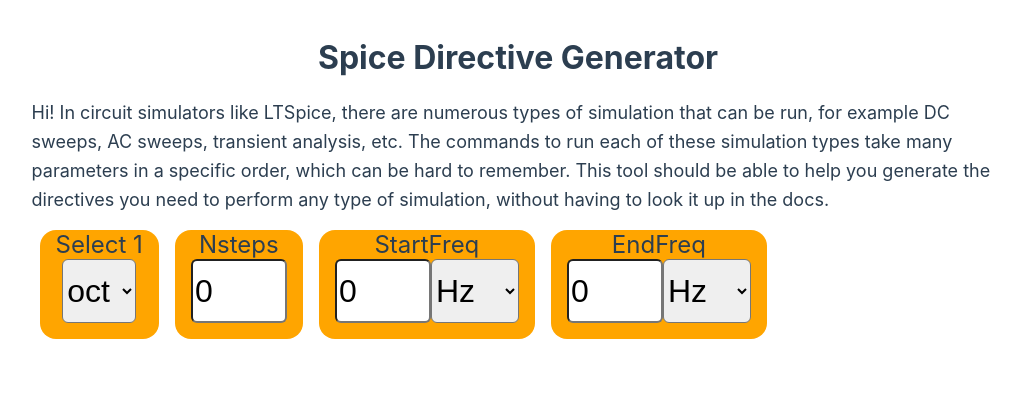
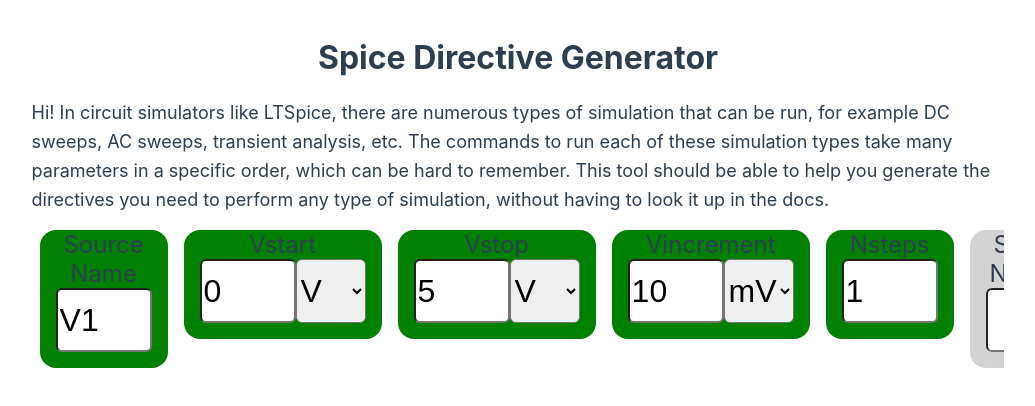
Before and after one commit to ianeyk/spice-directives, a Vue app in the folder spice-directives/: page / in a window 1280 px wide. Shown: the top 406 px of the page, without its empty margins (122-1157 px from the left). Built offline with nearby package versions, Linux system fonts and the light colour scheme; the HTML template or start-up script is replaced by a standard one.

Commit message:
fancy docopt parsing, including default values and basic optionals

```diff
--- a/spice-directives/src/components/ParameterChipUnits.vue
+++ b/spice-directives/src/components/ParameterChipUnits.vue
@@ -1,16 +1,16 @@
 <script setup lang="ts">
-import { siSuffixToExponent } from '@/constants';
-import type { siSuffix, unitsParameterProps, parameterChipValue } from '@/types';
+import { siPrefixToExponent } from '@/constants';
+import type { siPrefix, unitsParameterProps, parameterChipValue } from '@/types';
 import { computed, ref, watch, type ComputedRef, type Ref } from 'vue';
 
 const props = defineProps<unitsParameterProps>()
 const emit = defineEmits<{'parameterChanged': [parameterChipValue]}>()
 
-const parameterSuffix: Ref<siSuffix> = ref('unity')
+const parameterSuffix: Ref<siPrefix> = ref(props.unitPrefix ? props.unitPrefix : 'unity')
 const rawParameterMantissa: Ref<number | string> = ref(props.value)
 const parameterValue: ComputedRef<number> = computed(() => typeof(rawParameterMantissa.value) === "number" ? rawParameterMantissa.value : NaN)
 
-const parameter: ComputedRef<number> = computed(() => parameterValue.value * siSuffixToExponent[parameterSuffix.value])
+const parameter: ComputedRef<number> = computed(() => parameterValue.value * siPrefixToExponent[parameterSuffix.value])
 
 const valid: ComputedRef<boolean> = computed(() => {
   return !Number.isNaN(parameter.value)
@@ -33,7 +33,7 @@ watch([parameter, valid], () => {
         <option value='n'>n{{ units }}</option>
         <option value='u'>μ{{ units }}</option>
         <option value='m'>m{{ units }}</option>
-        <option selected value='unity'>{{ units }}</option>
+        <option value='unity'>{{ units }}</option>
         <option value='k'>k{{ units }}</option>
         <option value='Meg'>M{{ units }}</option>
         <option value='G'>G{{ units }}</option>
--- a/spice-directives/src/components/ParameterGroup.vue
+++ b/spice-directives/src/components/ParameterGroup.vue
@@ -1,10 +1,12 @@
 <script setup lang="ts">
-import type { booleanParameterProps, parameterChipStatus, parameterChipProps, parameterChipValue, parameterProps, selectParameterProps, textParameterProps, unitlessParameterProps, unitsParameterProps } from '@/types';
+import type { booleanParameterProps, parameterChipStatus, parameterChipProps, parameterChipValue, parameterProps, selectParameterProps, textParameterProps, unitlessParameterProps, unitsParameterProps, siPrefix } from '@/types';
 import { computed, ref, type Component, type ComputedRef, type Ref } from 'vue';
 import ParameterChipUnits from './ParameterChipUnits.vue';
 import ParameterChipUnitless from './ParameterChipUnitless.vue';
 import ParameterChipSelect from './ParameterChipSelect.vue';
 import ParameterChip from './ParameterChip.vue';
+import ParameterChipBoolean from './ParameterChipBoolean.vue';
+import ParameterChipText from './ParameterChipText.vue';
 
 const assert = (assertion: boolean, message: string = "") => {
     if (!assertion) {
@@ -16,76 +18,168 @@ const props = defineProps<{
     docOpt: string
 }>()
 
-const parseOption = (option: string): parameterChipProps => {
+const parseOption = (option: string, optional: boolean = false): parameterChipProps => {
     // parse the contents inside of a <>
+    // <--Option> becomes Boolean
+    // <_Name> becomes Text
     // <Nsteps> becomes Unitless
     // <EndFreq:Hz> becomes Units
     // <aa, bb, cc> becomes Select
-    let parameterName: string
-    let parameterChipInput: Component
-    let parameterProps: parameterProps
 
+    const splitByColon = option.split(':')
+    assert(splitByColon.length <= 4, "More than one ':' found in option '" + option + "'")
     const splitByComma = option.split(', ')
-    if (splitByComma.length > 1) {
-        parameterName = "Select 1"
-        parameterChipInput = ParameterChipSelect
-        parameterProps = {
-            options: splitByComma,
-            value: splitByComma[0],
+
+    // BOOLEAN PARAMETER
+    if (option.length > 0 && option[0] == '-') {
+        return {
+            name: option.replace("-", ""),
+            optional: true,
+            valid: false,
+            inputComponent: ParameterChipBoolean,
+            parameterProps: {
+                value: false,
+                trueMessage: "Yes",
+                falseMessage: "No",
+            },
         }
     }
-    else {
-        const splitByColon = option.split(':')
-        assert(splitByColon.length <= 2, "More than one ':' found in option '" + option + "'")
-        if (splitByColon.length == 2) {
-            parameterName = splitByColon[0]
-            parameterChipInput = ParameterChipUnits
-            parameterProps = {
-                value: 0,
-                units: splitByColon[1],
+
+    // TEXT PARAMETER
+    if (option.length > 0 && option[0] == '_') {
+        switch (splitByColon.length) {
+            default: // case(1)
+                return {
+                    name: option.replace("_", ""),
+                    optional: optional,
+                    valid: false,
+                    inputComponent: ParameterChipText,
+                    parameterProps: {
+                        value: "",
+                    },
+                }
+            case(2):
+                return {
+                    name: splitByColon[0].replace("_", ""),
+                    optional: optional,
+                    valid: true,
+                    inputComponent: ParameterChipText,
+                    parameterProps: {
+                        value: splitByColon[1],
+                    },
+                }
+        }
+    }
+
+    // SELECT PARAMETER
+    if (splitByComma.length > 1) {
+        return {
+            name: "Select 1",
+            optional: optional,
+            valid: true,
+            inputComponent: ParameterChipSelect,
+            parameterProps: {
+                options: splitByComma,
+                value: splitByComma[0],
+            },
+        }
+    }
+
+    // UNITS PARAMETER
+    if (splitByColon.length >= 3 || (splitByColon.length == 2 && isNaN(Number(splitByColon[1])))) {
+        switch (splitByColon.length) {
+            default: // case(2)
+                return {
+                    name: splitByColon[0],
+                    optional: optional,
+                    valid: false,
+                    inputComponent: ParameterChipUnits,
+                    parameterProps: {
+                        value: "",
+                        units: splitByColon[1],
+                    },
+                }
+            case(3):
+            return {
+                name: splitByColon[0],
+                optional: optional,
+                valid: true,
+                inputComponent: ParameterChipUnits,
+                parameterProps: {
+                    value: Number(splitByColon[1]),
+                    units: splitByColon[2],
+                },
             }
-        } else {
-            parameterName = splitByColon[0]
-            parameterChipInput = ParameterChipUnitless
-            parameterProps = {
-                value: 0,
+            case(4):
+            return {
+                name: splitByColon[0],
+                optional: optional,
+                valid: true,
+                inputComponent: ParameterChipUnits,
+                parameterProps: {
+                    value: Number(splitByColon[1]),
+                    unitPrefix: splitByColon[2] as siPrefix,
+                    units: splitByColon[3],
+                },
             }
         }
-    }
-    return {
-        name: parameterName,
-        optional: false,
-        valid: false,
-        inputComponent: parameterChipInput,
-        parameterProps: parameterProps,
+
+    // UNITLESS PARAMETER
+    } else {
+        switch (splitByColon.length) {
+            default: // case(1)
+                return {
+                    name: splitByColon[0],
+                    optional: optional,
+                    valid: false,
+                    inputComponent: ParameterChipUnitless,
+                    parameterProps: {
+                        value: "",
+                    },
+                }
+            case(2):
+                return {
+                    name: splitByColon[0],
+                    optional: optional,
+                    valid: true,
+                    inputComponent: ParameterChipUnitless,
+                    parameterProps: {
+                        value: Number(splitByColon[1]),
+                    },
+                }
+        }
     }
 }
 
-const docOpt1 = "<oct, dec, lin> <Nsteps> <StartFreq:Hz> <EndFreq:Hz>"
+// const docOpt1 = "<-Boolean> <_Text> <_Greeting:howdy> <oct, dec, lin> <Nsteps:20> [<StartFreq:100:k:Hz> <EndFreq:1:Hz>]"
+const docOpt1 = ".dc <_Source Name:V1> <Vstart:0:V> <Vstop:5:V> <Vincrement:10:m:V> <Nsteps:1> [<_Source Name 2> <Vstart2:V> <Vstop2:V> <Vincr2:V>]"
 
 const parseDocOpt = (docOpt: string): parameterChipProps[] => {
     const parameterChips: parameterChipProps[] = []
-    let readingOption = false
     let option = ""
-    for (const char of docOpt1) {
-        if (char == '<') {
-            readingOption = true
+    let optional = false
+    for (const char of docOpt) {
+        if (char == '<' || char == '[') {
             option = ""
+            if (char == '[') {
+                optional = true
+            }
             continue
-        } else if (char == '>') {
-            parameterChips.push(parseOption(option))
-            readingOption = false
+        } else if (char == '>' || char == ']') {
+            if (option.replace(/\s/g, "").length > 0) {
+                parameterChips.push(parseOption(option, optional))
+            }
+            option = ""
+            if (char == ']') {
+                optional = false
+            }
             continue
         }
 
-        if (readingOption) {
-            option += char
-        }
+        option += char
     }
     return parameterChips
 }
-
-// const parameterChips = [parseOption("Nsteps"), parseOption("EndFreq:Hz"), parseOption("aa, bb, cc")]
 
 </script>
 
--- a/spice-directives/src/constants.ts
+++ b/spice-directives/src/constants.ts
@@ -1,6 +1,6 @@
-import type { siSuffix } from "./types";
+import type { siPrefix } from "./types";
 
-export const siSuffixToExponent: { [key in siSuffix] : number } = {
+export const siPrefixToExponent: { [key in siPrefix] : number } = {
     'p': 1e-12,
     'n': 1e-9,
     'u': 1e-6,
--- a/spice-directives/src/types.ts
+++ b/spice-directives/src/types.ts
@@ -1,12 +1,13 @@
 import type { Component } from "vue"
 
 export type unitsParameterProps = {
-    value: number,
+    value: number | string,
     units: string,
+    unitPrefix?: siPrefix,
 }
 
 export type unitlessParameterProps = {
-    value: number,
+    value: number | string,
 }
 
 export type textParameterProps = {
@@ -26,7 +27,7 @@ export type selectParameterProps = {
 
 export type parameterProps = unitsParameterProps | unitlessParameterProps | textParameterProps | booleanParameterProps | selectParameterProps
 
-export type siSuffix = 'p' | 'n' | 'u' | 'm' | 'unity' | 'k' | 'Meg' | 'G' | 'T'
+export type siPrefix = 'p' | 'n' | 'u' | 'm' | 'unity' | 'k' | 'Meg' | 'G' | 'T'
 
 export type parameterChipStatus = 'optionalInvalid' | 'optionalvalid' | 'requiredInvalid' | 'requiredvalid'
 
```
